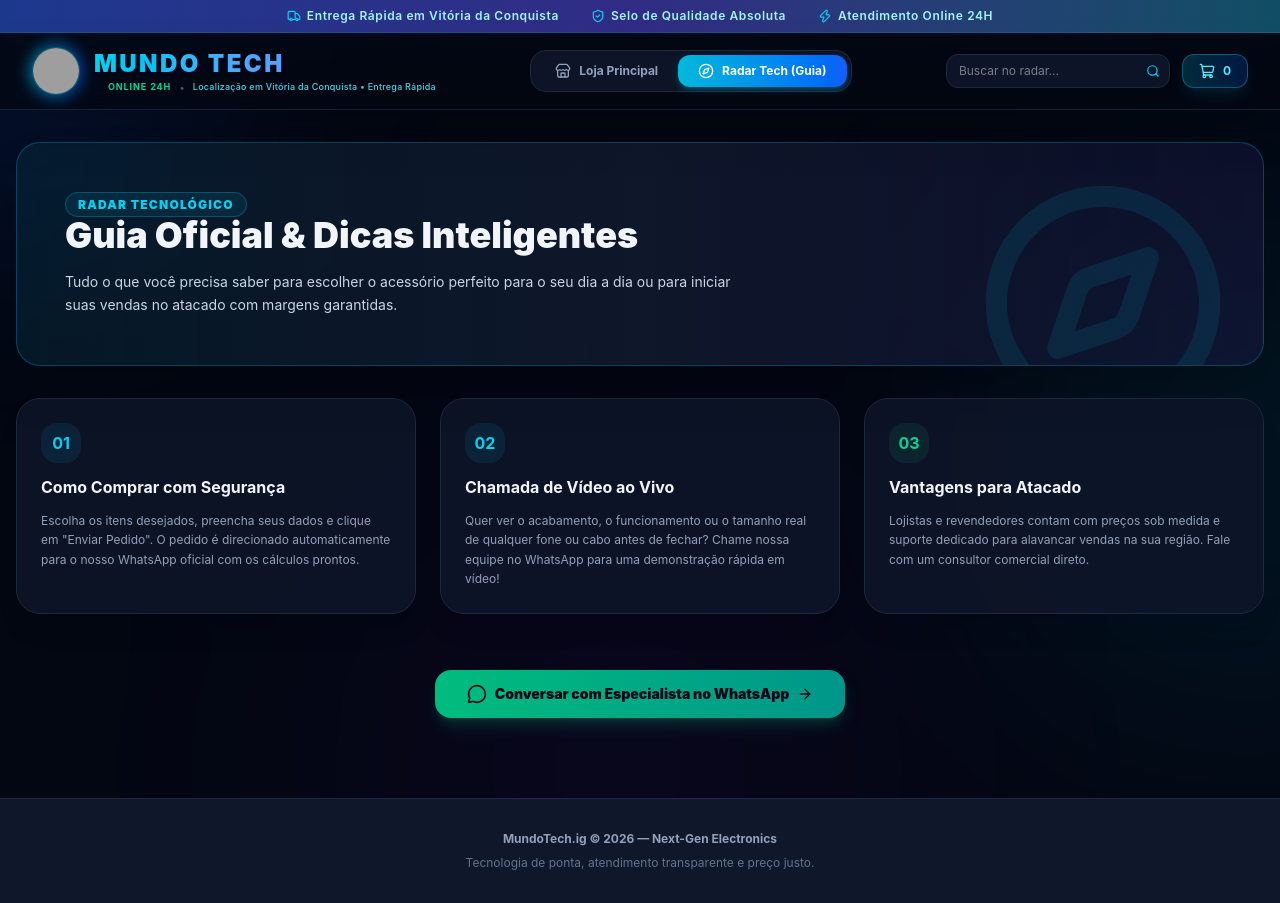
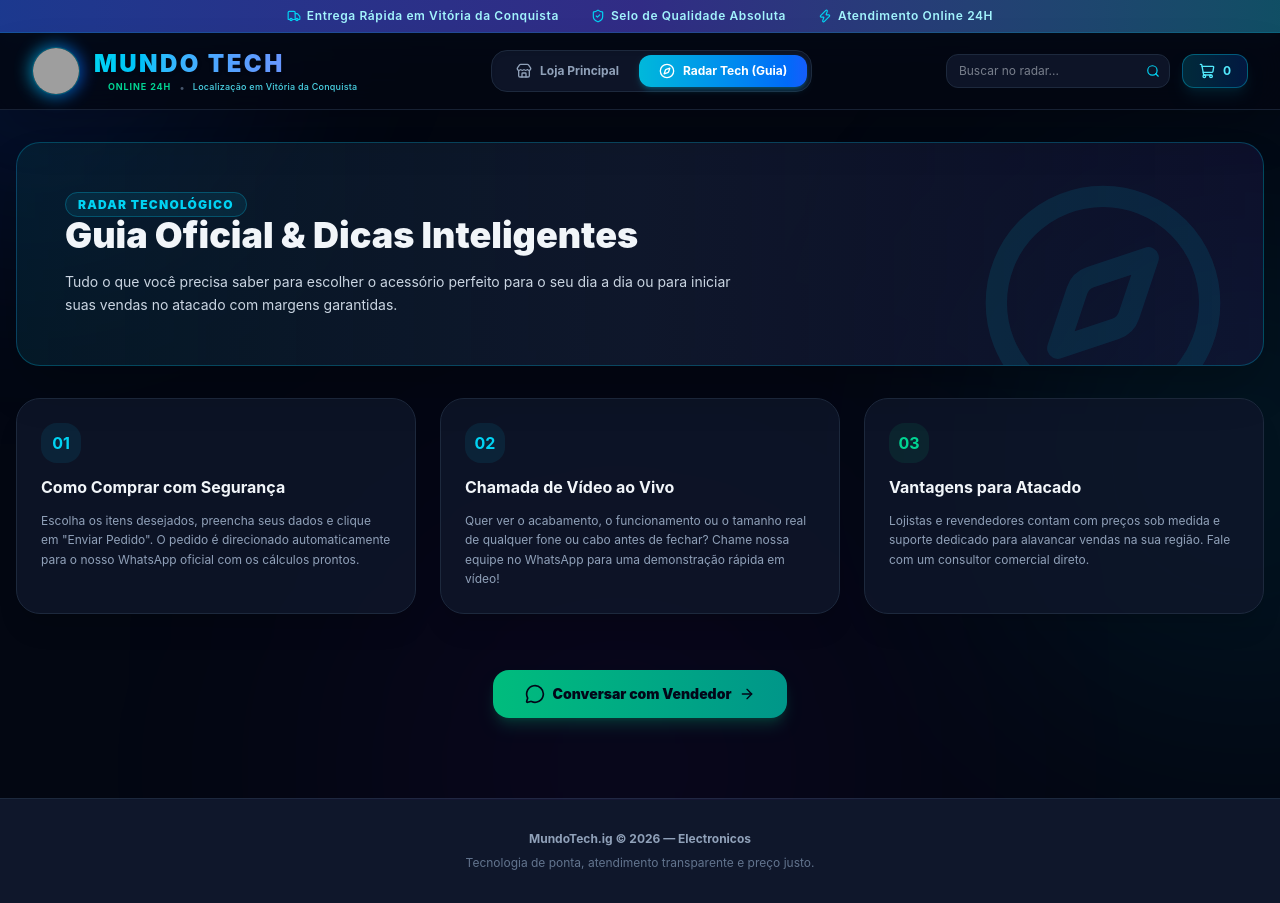
Before and after one commit to Sousa4/mundotech-ig, a Next.js app: page / in a window 1280 px wide. Both pictures are taken after a click on the button "Radar Tech (Guia)". Built offline with nearby package versions, Linux system fonts and the light colour scheme; grey boxes are pictures that could not be loaded.

Commit message:
atualiza online 24h e localizacao vitoria da conquista

```diff
--- a/app/store.tsx
+++ b/app/store.tsx
@@ -112,7 +112,7 @@ export default function Store() {
                 </div>
                 <span className="text-slate-600 text-[10px]">•</span>
                 <span className="text-[9px] text-cyan-300/90 font-medium tracking-wide">
-                  Localização em Vitória da Conquista • Entrega Rápida
+                  Localização em Vitória da Conquista
                 </span>
               </div>
             </div>
@@ -208,7 +208,7 @@ export default function Store() {
                 </span>
 
                 <h2 className="text-3xl md:text-5xl font-black text-slate-100 leading-tight">
-                  Inovação, estilo e preço imbatível na <span className="text-transparent bg-clip-text bg-gradient-to-r from-cyan-400 to-blue-500">MundoTech</span>
+                  Inovação, estilo e preço imbatível  <span className="text-transparent bg-clip-text bg-gradient-to-r from-cyan-400 to-blue-500">MundoTech</span>
                 </h2>
 
                 <p className="text-slate-400 text-sm max-w-xl">
@@ -410,7 +410,7 @@ export default function Store() {
                 onClick={() => openWhatsAppGeneral("Olá! Li o Radar Tech no site da MundoTech.ig e quero tirar dúvidas sobre os produtos.")}
                 className="bg-gradient-to-r from-emerald-500 to-teal-600 hover:opacity-90 text-slate-950 font-black py-3.5 px-8 rounded-2xl text-sm transition shadow-lg shadow-emerald-500/20 inline-flex items-center gap-2"
               >
-                <MessageCircle className="w-5 h-5 text-slate-950" /> Conversar com Especialista no WhatsApp <ArrowRight className="w-4 h-4" />
+                <MessageCircle className="w-5 h-5 text-slate-950" /> Conversar com Vendedor <ArrowRight className="w-4 h-4" />
               </button>
             </div>
           </div>
@@ -551,7 +551,7 @@ export default function Store() {
 
       {/* Rodapé Futurista */}
       <footer className="bg-slate-900 border-t border-slate-800 mt-12 py-8 px-4 text-center text-xs text-slate-500 space-y-2">
-        <p className="font-bold text-slate-400">MundoTech.ig © 2026 — Next-Gen Electronics</p>
+        <p className="font-bold text-slate-400">MundoTech.ig © 2026 —  Electronicos</p>
         <p>Tecnologia de ponta, atendimento transparente e preço justo.</p>
       </footer>
     </div>
```
